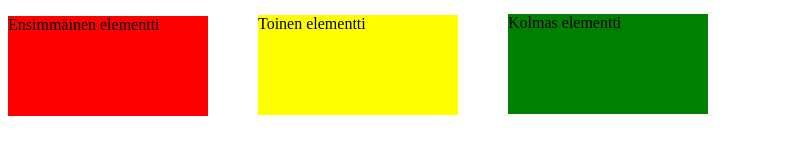
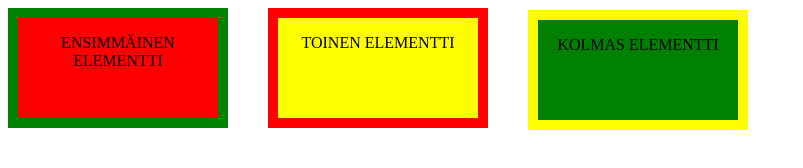
Before and after one commit to Elveksi/Lapio-website, a plain HTML site: page position.html in a window 1280 px wide. Shown: the whole page, without its empty margins (0-803 px from the left). Drawn offline with Linux system fonts and the light colour scheme.

Commit message:
3. Kymmenes tehtävä

```diff
--- a/styles.css
+++ b/styles.css
@@ -3,6 +3,11 @@
     height: 100px;
     background-color: red;
     position: relative;
+    text-align: center;
+    text-transform: uppercase;
+    border-style: solid;
+    border-width: 10px;
+    border-color: green;
   }
 
   .second-box-container {
@@ -11,7 +16,12 @@
     background-color: yellow;
     position: relative;
     left: 250px;
-    top: -35px;
+    top: -78px;
+    text-align: center;
+    text-transform: uppercase;
+    border-style: solid;
+    border-width: 10px;
+    border-color: red;
   }
 
   .third-box-container {
@@ -20,5 +30,10 @@
     background-color: green;
     position: relative;
     left: 250px;
-    top: -35px;
+    top: -58px;
+    text-align: center;
+    text-transform: uppercase;
+    border-style: solid;
+    border-width: 10px;
+    border-color: yellow;
   }
```
